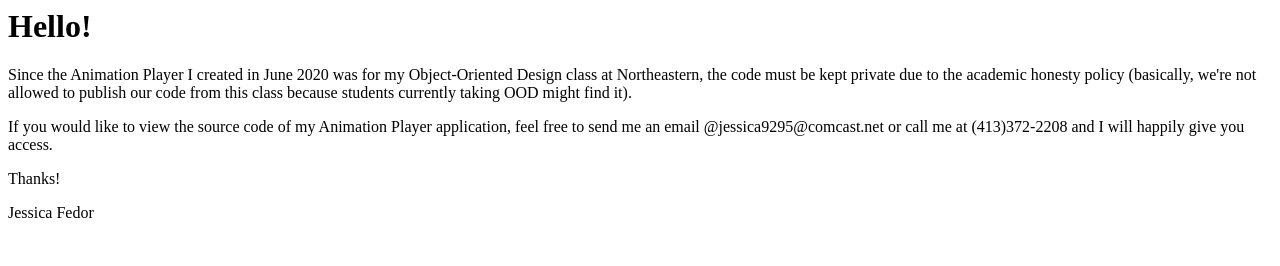
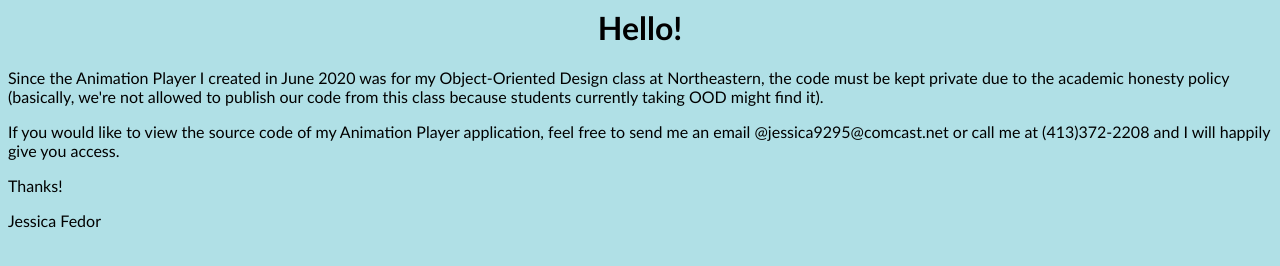
Before and after one commit to jafedor/jafedor.github.io, a plain HTML site: page index.html in a window 1280 px wide. Drawn offline with Linux system fonts and the light colour scheme.

Commit message:
Added style tags

```diff
--- a/index.html
+++ b/index.html
@@ -1,5 +1,5 @@
-<body>
-<h1>Hello!</h1>
+<body style="background-color:powderblue; font-family:optima;">
+<h1 style="text-align:center;">Hello!</h1>
 
 <p>Since the Animation Player I created in June 2020 was for my Object-Oriented Design class at Northeastern, the code must be kept private due to the academic honesty policy (basically, we're not allowed to publish our code from this class because students currently taking OOD might find it).</p>
 
```
